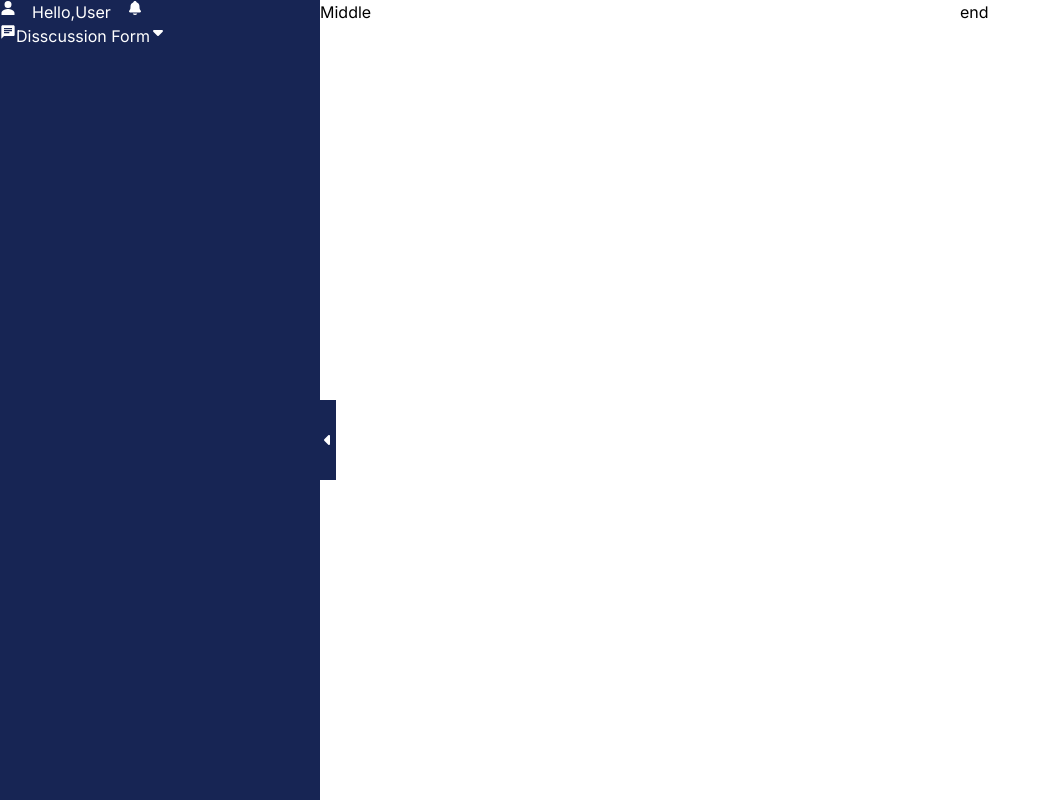
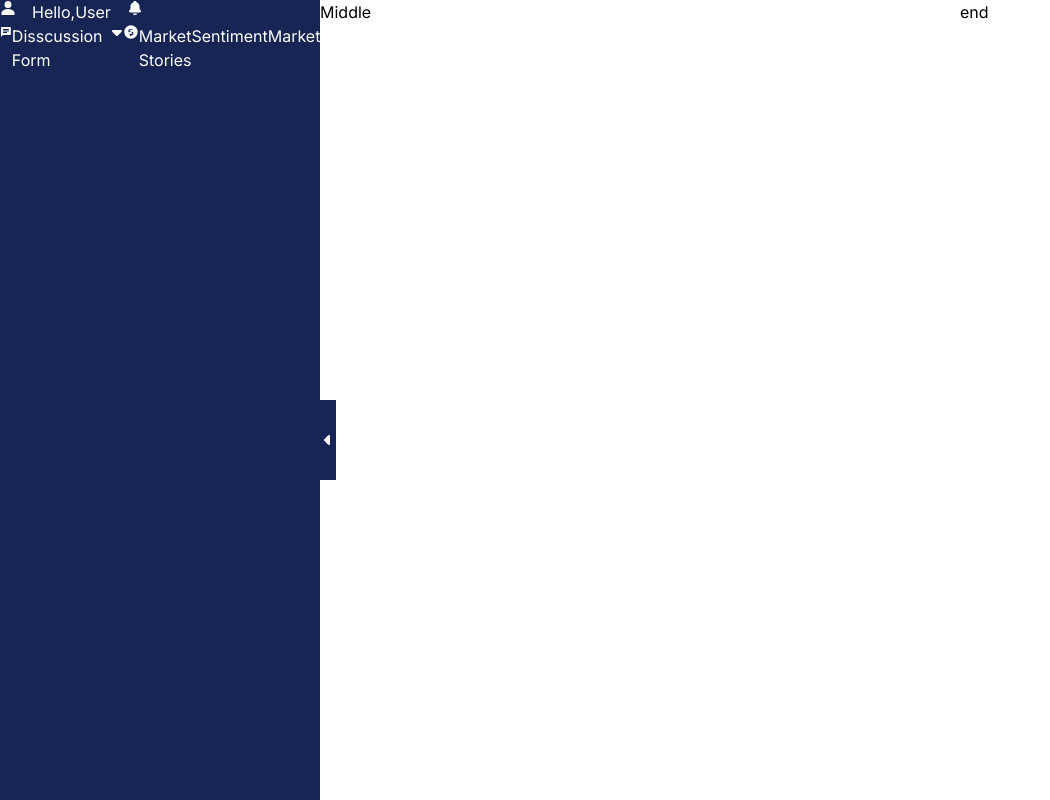
Before and after one commit to Shahidul-Islam-Jony/Go-India-Stocks-Task, a Next.js app: page / in a window 1280 px wide. Both pictures are taken after a click on the button 8 px from the left and 440 px from the top of the page. Shown: the whole page, without its empty margins (0-1050 px from the left). Built offline with nearby package versions, Linux system fonts and the light colour scheme.

Commit message:
Side nav design done

```diff
--- a/src/Components/SideNav/SideNav.js
+++ b/src/Components/SideNav/SideNav.js
@@ -1,5 +1,7 @@
 import { IoPersonSharp, IoNotifications } from "react-icons/io5";
 import { FaCaretDown } from "react-icons/fa6";
+import { TbArrowUpRight } from "react-icons/tb";
+import { BiSolidDollarCircle } from "react-icons/bi";
 import { GoDotFill } from "react-icons/go";
 import { MdChat } from "react-icons/md";
 import Link from "next/link";
@@ -16,10 +18,24 @@ const SideNav = () => {
             <GoDotFill className="absolute text-red-500 right-0" />
           </div>
         </div>
-        <div className="p-4">
-          <Link href="#" className="flex items-center gap-2">
-            <MdChat className="text-2xl" /> Disscussion Form <FaCaretDown className="ml-10 md:ml-20"/>
+        <div className="flex flex-col p-4">
+          <Link href="#" className="flex items-center gap-2 mb-4">
+            <MdChat className="md:text-xl" /> Disscussion Form
+            <FaCaretDown className="" />
           </Link>
+          <Link href="#" className="flex items-center gap-2 mb-4">
+            <span className="relative flex">
+              <BiSolidDollarCircle className="md:text-lg"/>
+              <TbArrowUpRight className="absolute left-2 bottom-2"/>
+            </span>
+            Market Stories
+          </Link>
+          <Link href="#" className="mb-4 pl-6">Sentiment</Link>
+          <Link href="#" className="mb-4 pl-6">Market</Link>
+          <Link href="#" className="mb-4 pl-6">Sector</Link>
+          <Link href="#" className="mb-4 pl-6">Watchlist</Link>
+          <Link href="#" className="mb-4 pl-6">Events</Link>
+          <Link href="#" className="mb-4 pl-6">News/Interview</Link>
         </div>
       </div>
     </div>
```
